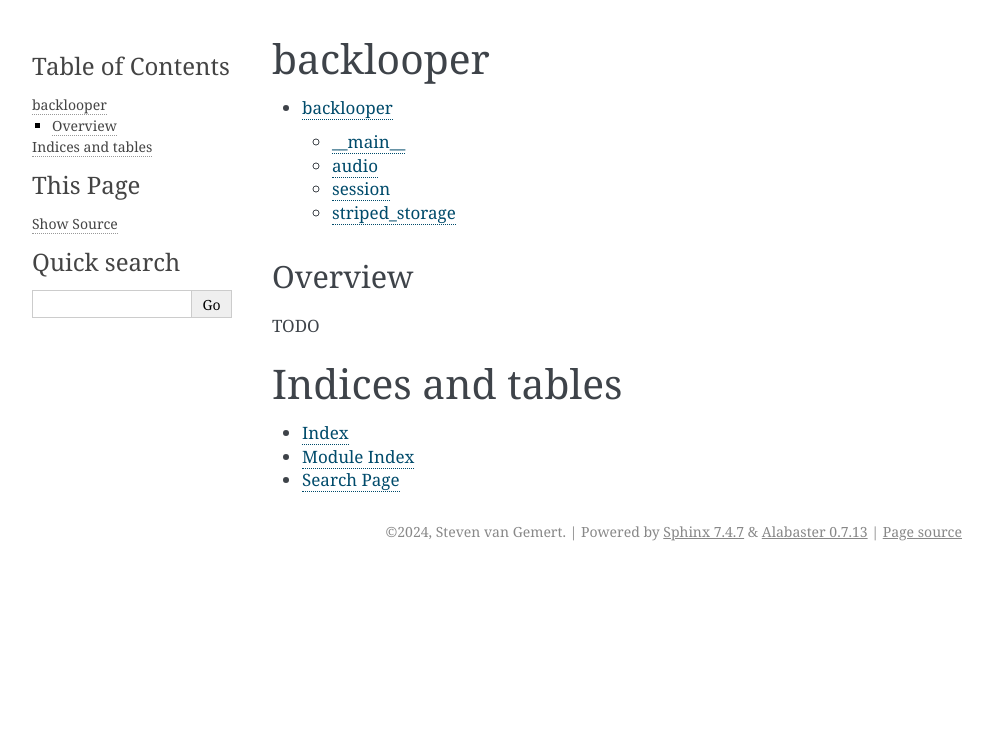
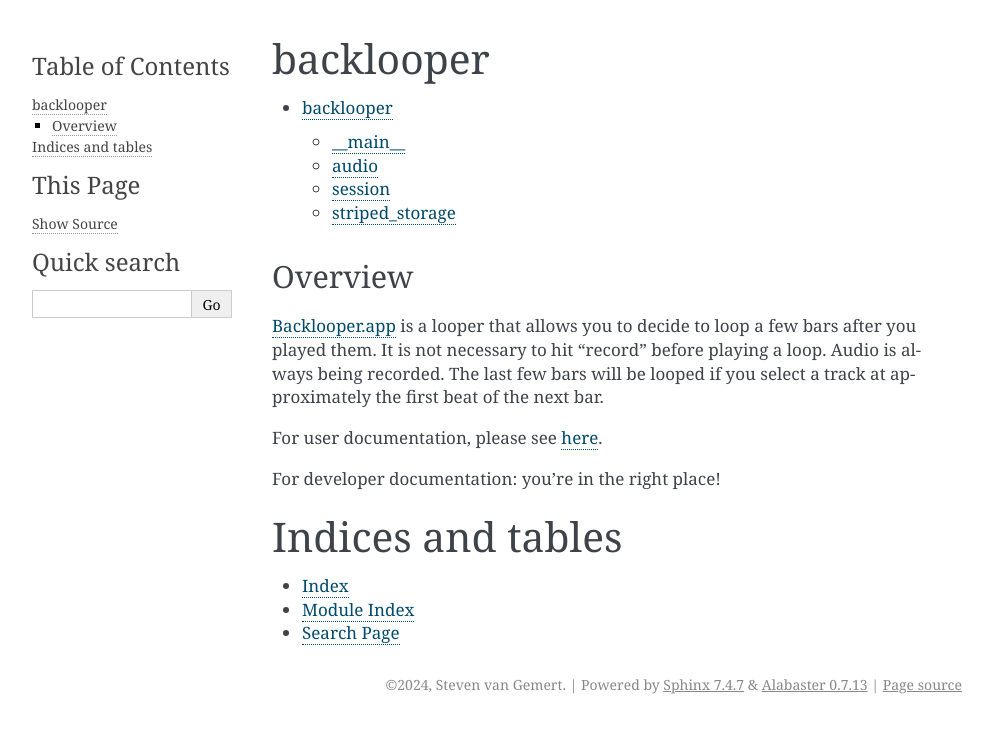
Before and after one commit to spmvg/backlooper_backend, a Sphinx documentation site: the page built from docs/index.rst, in a window 1280 px wide. Shown: the top 733 px of the page, without its empty margins (148-1141 px from the left). Built offline with Sphinx 7.4.7, drawn with Linux system fonts in a browser that asks for light colours; formulas are drawn with MathJax 3.

Commit message:
Add description to Sphinx and setup.cfg

```diff
--- a/docs/index.rst
+++ b/docs/index.rst
@@ -4,7 +4,7 @@
    contain the root `toctree` directive.
 
 backlooper
-========
+==========
 
 .. toctree::
    :maxdepth: 2
@@ -13,7 +13,14 @@
 
 Overview
 --------
-TODO
+`Backlooper.app <https://backlooper.app>`_ is a looper that allows you to decide to loop a few bars after you played them.
+It is not necessary to hit "record" before playing a loop.
+Audio is always being recorded.
+The last few bars will be looped if you select a track at approximately the first beat of the next bar.
+
+For user documentation, please see `here <https://backlooper.app/docs/general>`_.
+
+For developer documentation: you're in the right place!
 
 Indices and tables
 ==================
--- a/setup.cfg
+++ b/setup.cfg
@@ -3,7 +3,7 @@
 version = 0.0.0
 author = Steven van Gemert
 author_email = steven@vangemert.dev
-description = TODO
+description = Backlooper.app is a looper that allows you to decide to loop a few bars after you played them
 long_description = file: README.md
 long_description_content_type = text/markdown
 url = https://github.com/spmvg/backlooper_backend
```
